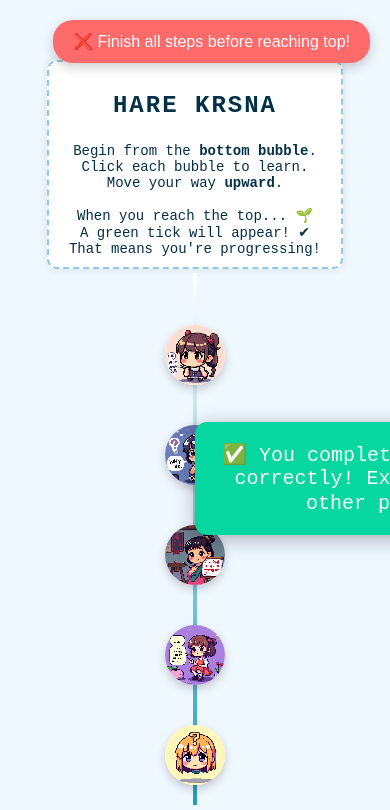
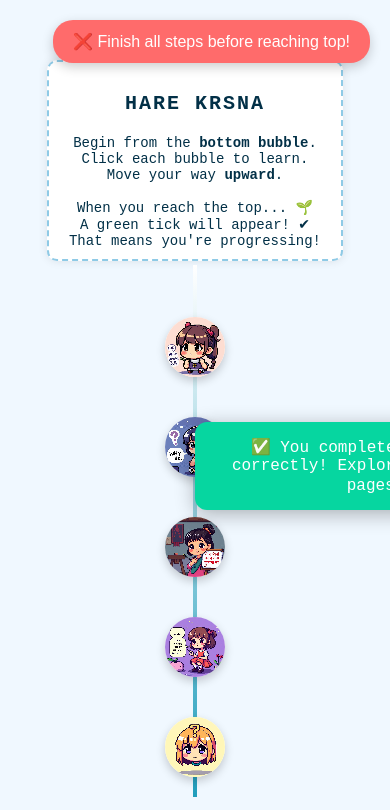
Before and after one commit to AnnyaB/AllAttractive, a plain HTML site: page intro.html in a window 390 px wide. Shown: the top 810 px of the page. Drawn offline with Linux system fonts and the light colour scheme.

Commit message:
Added mobile responsiveness

```diff
--- a/intro.html
+++ b/intro.html
@@ -290,6 +290,21 @@ body.dark-mode footer {
     padding: 20px;
   }
 }
+/* Additional mobile-specific improvements */
+  @media (max-width: 400px) {
+    .pixel-text {
+      font-size: 20px;
+    }
+
+    .card {
+      padding: 12px;
+    }
+
+    .success-popup {
+      padding: 15px;
+      font-size: 16px;
+    }
+  }
   </style>
 </head>
 <body>
```
